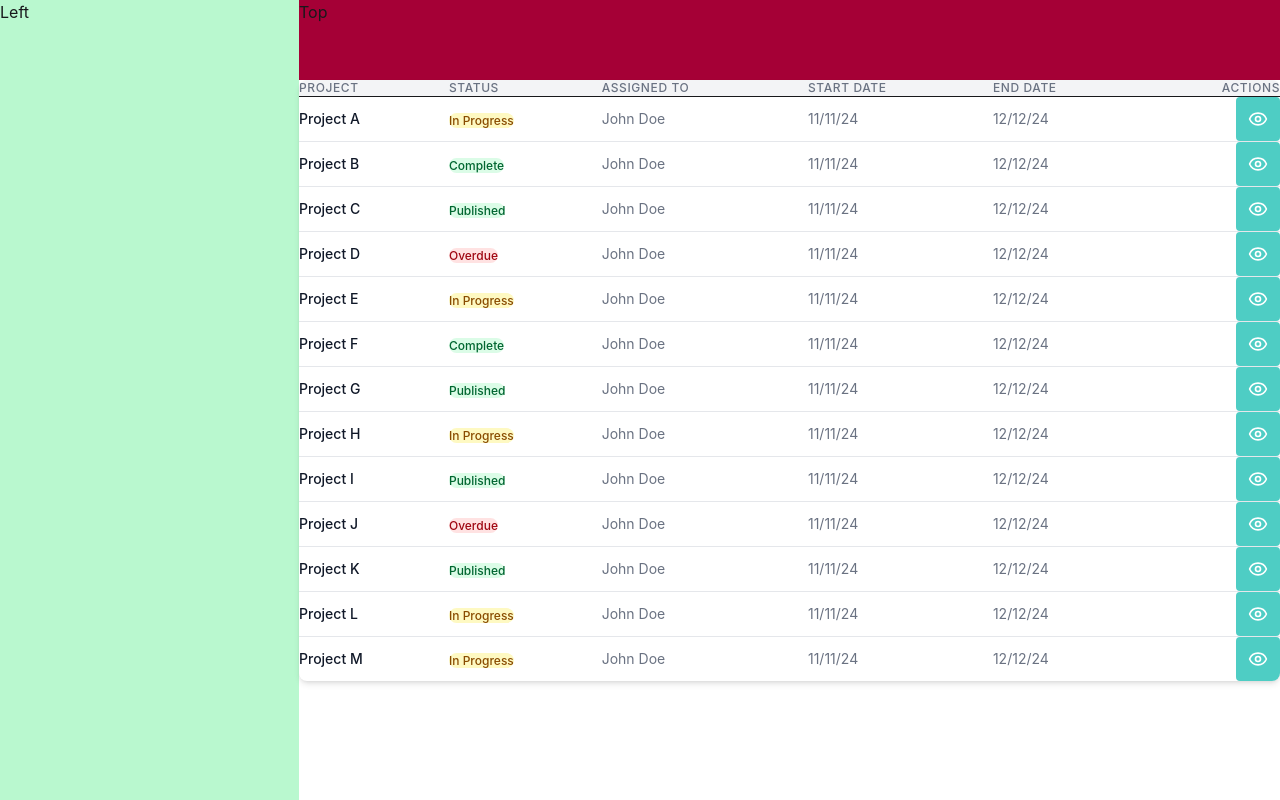
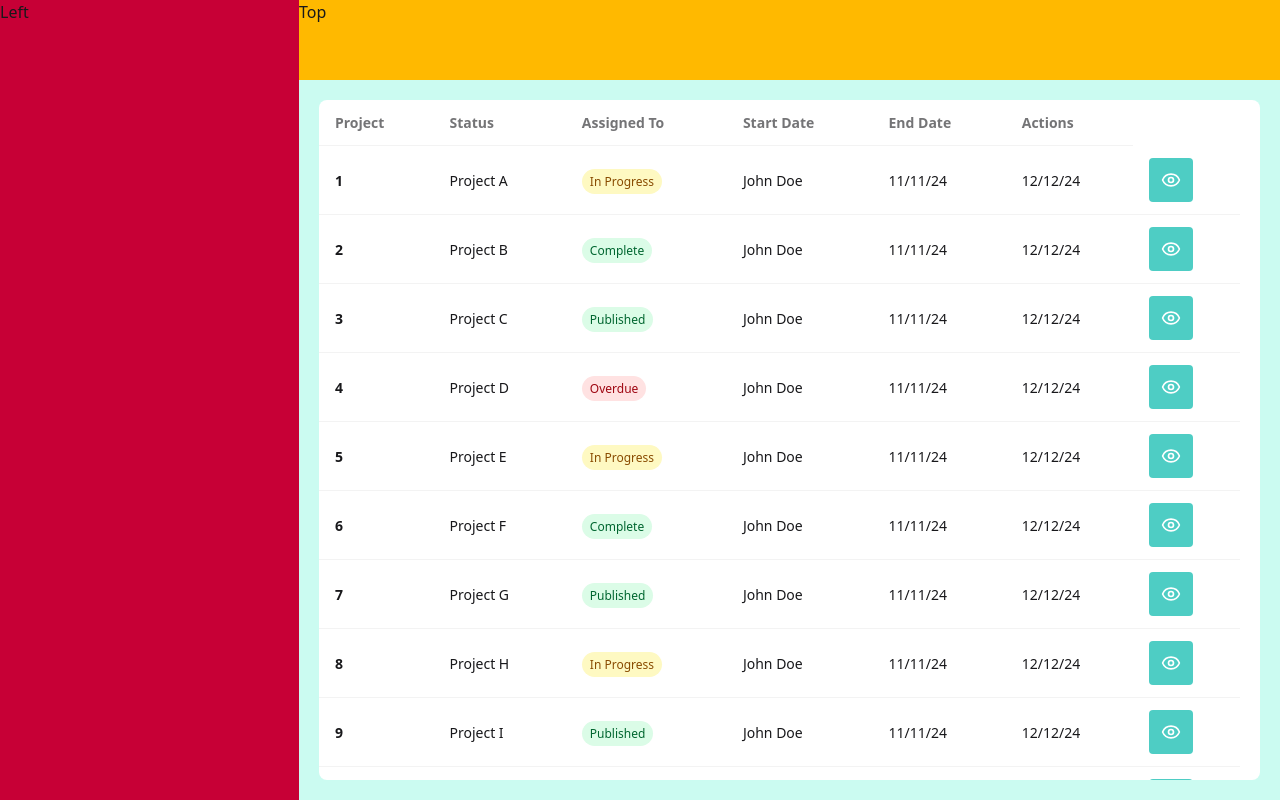
Before and after one commit to Mayoyo25/capstone, a React (Vite) app: page /dashboard in a window 1280 px wide. Built offline with nearby package versions, Linux system fonts and the light colour scheme; sample sign-in values are in the browser's storage.

Commit message:
Dashboard Table

```diff
--- a/src/App.jsx
+++ b/src/App.jsx
@@ -10,6 +10,7 @@ import HomePage from './pages/HomePage';
 import ProtectedRoute from './components/ProtectedRoute';
 import './styles/App.css';
 import useAuthStore from './stores/authStore';
+import TestPage from './TestPage'
 
 function App() {
   const { isAuthenticated, initializeAuth } = useAuthStore();
@@ -42,7 +43,7 @@ function App() {
         <Route path="*" element={<LandingPage />} />
 
         {/* For Development*/}
-        <Route path="/test" element={<Dashboard />} />
+        <Route path="/test" element={<TestPage />} />
       </Routes>
     </Router>
   );
--- /dev/null
+++ b/src/TestPage.jsx
@@ -0,0 +1,9 @@
+function TestPage() {
+  return (
+    <main >
+      Testpage
+    </main>
+  );
+}
+
+export default TestPage;
--- a/src/components/Dashboard.jsx
+++ b/src/components/Dashboard.jsx
@@ -1,28 +1,45 @@
-import React, { useEffect, useState } from 'react';
-import DashboardTable from './DashboardTable'
-import { temporaryProjects } from '../projects';
+import { useRef } from 'react';
+import DashboardTable from './DashboardTable';
+import { temporaryProjects } from '../testProjects';
 
-const Dashboard = () => {
-  const [projects, setProjects] = useState([]);
-
-  useEffect(()=>{
-    setProjects(temporaryProjects)
-  },[])
+export const ProjectStatusBadge = ({ status }) => {
+  const statusColors = {
+    'In Progress': 'bg-yellow-100 text-yellow-800',
+    'Complete': 'bg-green-100 text-green-800',
+    'Published': 'bg-green-100 text-green-800',
+    'Overdue': 'bg-red-100 text-red-800'
+  };
 
   return (
-<div className="flex h-screen w-screen">
-  <div className="bg-green-200 w-[299px]">
-    Left
-  </div>
-  <div className="flex-1 flex flex-col">
-    <div className="bg-rose-800 h-[80px]">Top</div>
-
-    <div className="flex-grow p-8">
-      <DashboardTable projects={projects}/>
-    </div>
-  </div>
-</div>
+    <span className={`px-2 py-1 rounded-full text-xs font-medium ${statusColors[status] || 'bg-gray-100 text-gray-800'}`}>
+      {status}
+    </span>
   );
 };
 
-export default Dashboard;
+
+function TestPage() {
+  const tableContainerRef = useRef(null);
+
+  return (
+    <main className="grid grid-cols-[299px_1fr] w-screen h-screen overflow-hidden bg-teal-100">
+      <div className="bg-rose-700">Left</div>
+      <section className="grid grid-rows-[80px_1fr] overflow-hidden">
+        <div className="bg-amber-400">Top</div>
+        <div className="w-full h-full p-5 flex flex-col overflow-hidden">
+          {/* Scrollable container with stable layout */}
+          <div
+            ref={tableContainerRef}
+            className="flex-1 min-h-0 rounded-lg custom-relative-for-scrollbar overflow-hidden hover:overflow-y-auto bg-white"
+          >
+            <div className="custom-absolute-for-scrollbar inset-0 overflow-y-hidden hover:overflow-y-auto">
+             <DashboardTable projects={temporaryProjects}/>
+            </div>
+          </div>
+        </div>
+      </section>
+    </main>
+  );
+}
+
+export default TestPage;
--- a/src/components/DashboardTable.jsx
+++ b/src/components/DashboardTable.jsx
@@ -1,6 +1,6 @@
 import { Eye } from 'lucide-react';
 
-const ProjectStatusBadge = ({ status }) => {
+export const ProjectStatusBadge = ({ status }) => {
   const statusColors = {
     'In Progress': 'bg-yellow-100 text-yellow-800',
     'Complete': 'bg-green-100 text-green-800',
@@ -17,44 +17,40 @@ const ProjectStatusBadge = ({ status }) => {
 
 
 function DashboardTable({projects}){
-
  return (
- <div className="shadow-md rounded-lg overflow-hidden">
-          <div className="overflow-x-auto">
-            <table className="w-full">
-              <thead className="bg-gray-100 border-b">
-                <tr>
-                  <th className="px-4 py-3 text-left text-xs font-medium text-gray-500 uppercase tracking-wider">Project</th>
-                  <th className="px-4 py-3 text-left text-xs font-medium text-gray-500 uppercase tracking-wider">Status</th>
-                  <th className="px-4 py-3 text-left text-xs font-medium text-gray-500 uppercase tracking-wider">Assigned To</th>
-                  <th className="px-4 py-3 text-left text-xs font-medium text-gray-500 uppercase tracking-wider">Start Date</th>
-                  <th className="px-4 py-3 text-left text-xs font-medium text-gray-500 uppercase tracking-wider">End Date</th>
-                  <th className="px-4 py-3 text-right text-xs font-medium text-gray-500 uppercase tracking-wider">Actions</th>
-                </tr>
-              </thead>
-              <tbody className="divide-y divide-gray-200">
-                {projects.map((project) => (
-                  <tr key={project.id} className="hover:bg-gray-50 transition">
-                    <td className="px-4 py-3 whitespace-nowrap">
-                      <div className="text-sm font-medium text-gray-900">{project.name}</div>
+    <table className="table w-full">
+        <thead>
+          <tr>
+            <th>Project</th>
+             <th>Status</th>
+             <th>Assigned To</th>
+             <th>Start Date</th>
+             <th>End Date</th>
+             <th>Actions</th>
+          </tr>
+        </thead>
+        <tbody>
+          {projects.map((project,i) => (
+                  <tr key={project.id}>
+                   <th>{i + 1}</th>
+                    <td>
+                      <div>{project.name}</div>
                     </td>
                     <td className="px-4 py-3">
                       <ProjectStatusBadge status={project.status} />
                     </td>
-                    <td className="px-4 py-3 text-sm text-gray-500">{project.assignedTo}</td>
-                    <td className="px-4 py-3 text-sm text-gray-500">{project.startDate}</td>
-                    <td className="px-4 py-3 text-sm text-gray-500">{project.endDate}</td>
-                    <td className="px-4 py-3 text-right">
+                    <td>{project.assignedTo}</td>
+                    <td>{project.startDate}</td>
+                    <td>{project.endDate}</td>
+                    <td>
                       <button className="text-gray-500 hover:text-gray-700">
                         <Eye size={20} />
                       </button>
                     </td>
                   </tr>
                 ))}
-              </tbody>
-            </table>
-          </div>
-        </div>
+        </tbody>
+      </table>
  )
 }
 export default DashboardTable
--- a/src/pages/LandingPage.jsx
+++ b/src/pages/LandingPage.jsx
@@ -6,7 +6,7 @@ const LandingPage = () => {
     <div className="min-h-screen flex flex-col">
       {/* Navbar */}
       <nav className="container mx-auto px-4 py-6 flex justify-between items-center">
-        <div className="text-2xl font-bold tracking-tight">YourApp</div>
+        <div className="text-2xl font-bold tracking-tight">Capstone</div>
         <Link to="/login" className="text-sm font-medium hover:text-gray-700 transition-colors">
           Login
         </Link>
--- a/src/stores/authStore.js
+++ b/src/stores/authStore.js
@@ -19,11 +19,9 @@ const useAuthStore = create(
 
       // Simplified initialization method
       initializeAuth: () => {
-        console.log('Initializing authentication state...');
         const currentUser = authService.getCurrentUser();
 
         if (currentUser) {
-          console.log('Existing user found:', currentUser);
           set({
             isAuthenticated: true,
             user: {
@@ -35,7 +33,6 @@ const useAuthStore = create(
             error: null,
           });
         } else {
-          console.log('No current user found.');
           set({
             isAuthenticated: false,
             user: {
@@ -53,7 +50,6 @@ const useAuthStore = create(
       setIsUserMenuOpen: (isOpen) => set({ isUserMenuOpen: isOpen }),
 
       login: (userData, userType) => {
-        console.log('Login action triggered:', { userData, userType });
         set({
           isAuthenticated: true,
           user: {
@@ -67,7 +63,6 @@ const useAuthStore = create(
       },
 
       logout: () => {
-        console.log('Logout action triggered');
         authService.logout();
         set({
           isAuthenticated: false,
--- a/src/styles/index.css
+++ b/src/styles/index.css
@@ -1,14 +1,40 @@
 @import "tailwindcss";
 @plugin "daisyui";
 
-* {
-  margin: 0;
-  padding: 0;
-  box-sizing: border-box;
+/* Custom scrollbar styles */
+.hover\:overflow-y-auto::-webkit-scrollbar {
+  width: 8px;
 }
 
-body {
-  font-family: -apple-system, BlinkMacSystemFont, 'Segoe UI', Roboto, 'Helvetica Neue', Arial, sans-serif;
-  -webkit-font-smoothing: antialiased;
-  -moz-osx-font-smoothing: grayscale;
+.hover\:overflow-y-auto::-webkit-scrollbar-track {
+  background: rgba(235, 248, 247, 0.5);
+  border-radius: 4px;
+  margin: 4px 0;
+  margin-left: 4px;
 }
+
+.hover\:overflow-y-auto::-webkit-scrollbar-thumb {
+  background-color: rgba(79, 209, 197, 0.5);
+  border-radius: 4px;
+  border: 2px solid transparent;
+  background-clip: content-box;
+}
+
+.hover\:overflow-y-auto::-webkit-scrollbar-thumb:hover {
+  background-color: rgba(56, 178, 172, 0.8);
+}
+
+/* Firefox support */
+.hover\:overflow-y-auto {
+  scrollbar-width: thin;
+  scrollbar-color: rgba(79, 209, 197, 0.5) rgba(235, 248, 247, 0.5);
+}
+
+/* Layout stabilization */
+.custom-relative-for-scrollbar {
+  scrollbar-gutter: stable;
+}
+
+.custom-absolute-for-scrollbar {
+  scrollbar-gutter: stable;
+}
--- a/tailwind.config.js
+++ /dev/null
@@ -1,23 +0,0 @@
-/** @type {import('tailwindcss').Config} */
-module.exports = {
-  content: [
-    "./index.html",
-    "./src/**/*.{js,jsx}",
-  ],
-  theme: {
-    extend: {
-      colors: {
-        'custom-teal': '#4ecdc4',
-      },
-      animation: {
-        fadeInBg: "fadeIn 0.5s ease-in forwards",
-      },
-      keyframes: {
-        fadeIn: {
-          "0%": { opacity: "0" },
-          "100%": { opacity: "1" },
-        },
-      },
-    },
-  },
-};
```
Also changed, not shown: src/pages/AuthPage.txt (deleted), src/testProjects.js (renamed from src/projects.js).
